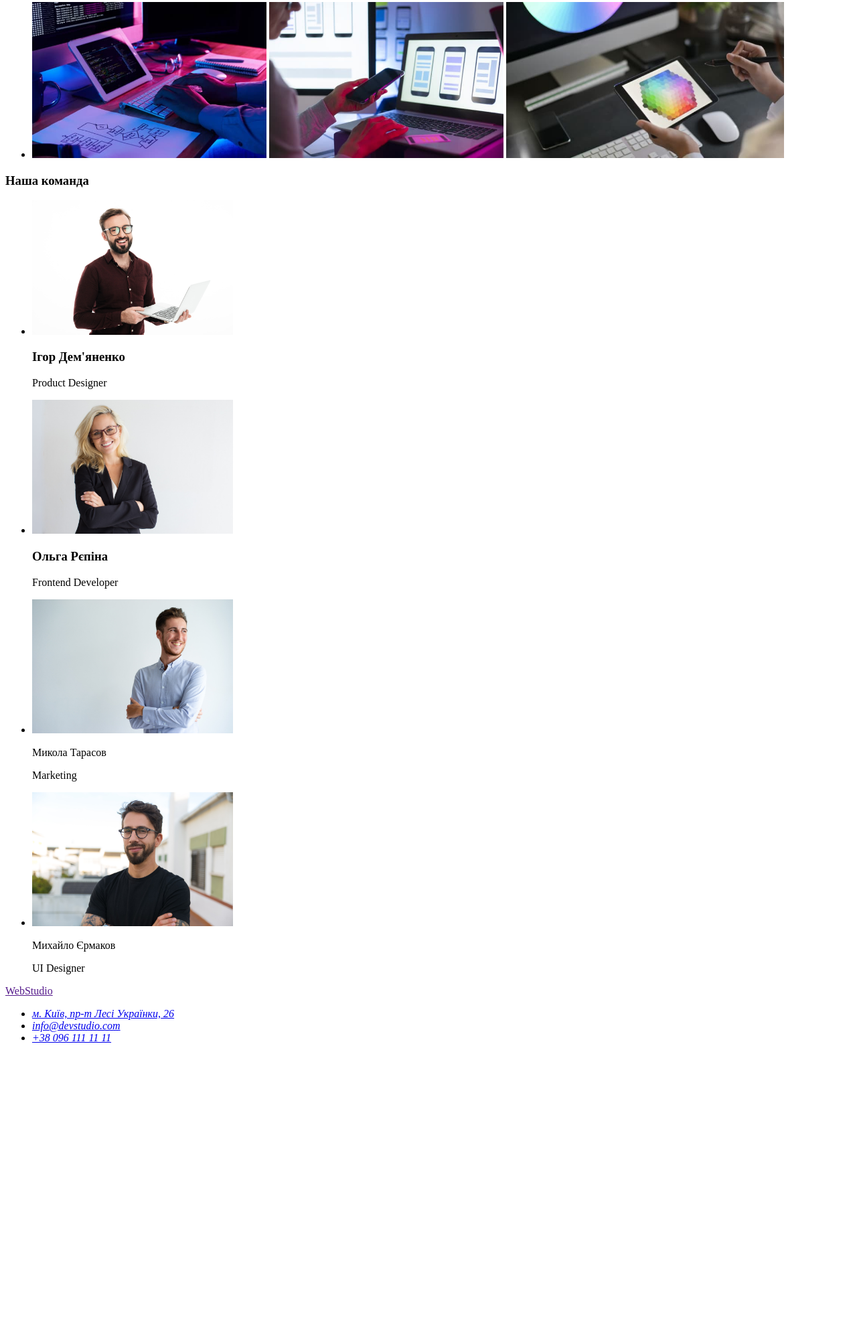
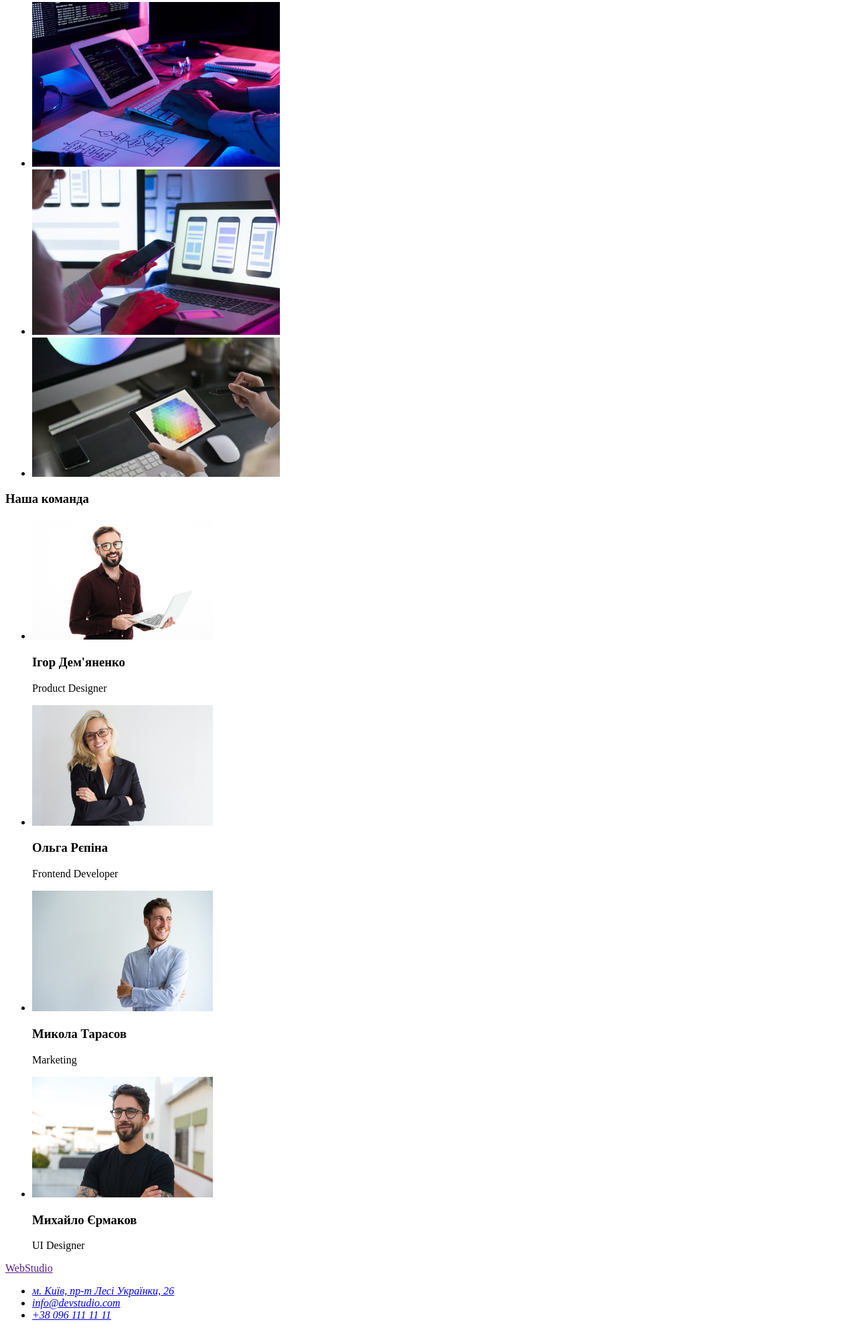
Before and after one commit to MikheevVitaliy/goit-markup-hw-01, a plain HTML site: page index.html in a window 1280 px wide. Shown: the part 599-2588 px from the top of the page at 67% size. Before the commit the page ends 2174 px from the top, so only its background shows below. Drawn offline with Linux system fonts and the light colour scheme.

Commit message:
Update index.html
li

```diff
--- a/index.html
+++ b/index.html
@@ -30,7 +30,7 @@
                 ЕФЕКТИВНЕ РІШЕННЯ ДЛЯ <br />
                 ВАШОГО БІЗНЕСУ
             </h1>
-            <button type="button">>Замовити послугу</button>
+            <button type="button">Замовити послугу</button>
         </section>
     </div>
     <main>
@@ -66,9 +66,13 @@
         <h2>Чим ми займаємося</h2>
         <ul>
             <li>
-                <img src="./images/image1.1.jpg" alt="Розробка ПЗ" width="350" />
-                <img src="./images/image1.2.jpg" alt="Обробка данних" width="350" />
-                <img src="./images/image1.3.jpg" alt="Дизайн" width="415" />
+                <img src="./images/image1.1.jpg" alt="Розробка ПЗ" width="370" />
+            </li>
+            <li>
+                <img src="./images/image1.2.jpg" alt="Обробка данних" width="370" />
+            </li>
+            <li>
+                <img src="./images/image1.3.jpg" alt="Дизайн" width="370" />
             </li>
         </ul>
     </section>
@@ -76,26 +80,26 @@
         <h3>Наша команда</h3>
         <ul>
             <li>
-                <img src="./images/image2.1.jpg" alt="Ігор Дем'яненко" width="300" />
+                <img src="./images/image2.1.jpg" alt="Ігор Дем'яненко" width="270" />
                 <h3>Ігор Дем'яненко</h3>
                 <p>Product Designer</p>
             </li>
 
             <li>
-                <img src="./images/image2.2.jpg" alt="Ольга Рєпіна" width="300" />
+                <img src="./images/image2.2.jpg" alt="Ольга Рєпіна" width="270" />
                 <h3>Ольга Рєпіна</h3>
                 <p>Frontend Developer</p>
             </li>
 
             <li>
-                <img src="./images/image2.3.jpg" alt="Микола Тарасов" width="300" />
-                <p>Микола Тарасов</p>
+                <img src="./images/image2.3.jpg" alt="Микола Тарасов" width="270" />
+                <h3>Микола Тарасов</h3>
                 <p>Marketing</p>
             </li>
 
             <li>
-                <img src="./images/image2.4.jpg" alt="Михайло Єрмаков" width="300" />
-                <p>Михайло Єрмаков</p>
+                <img src="./images/image2.4.jpg" alt="Михайло Єрмаков" width="270" />
+                <h3>Михайло Єрмаков</h3>
                 <p>UI Designer</p>
             </li>
         </ul>
```
